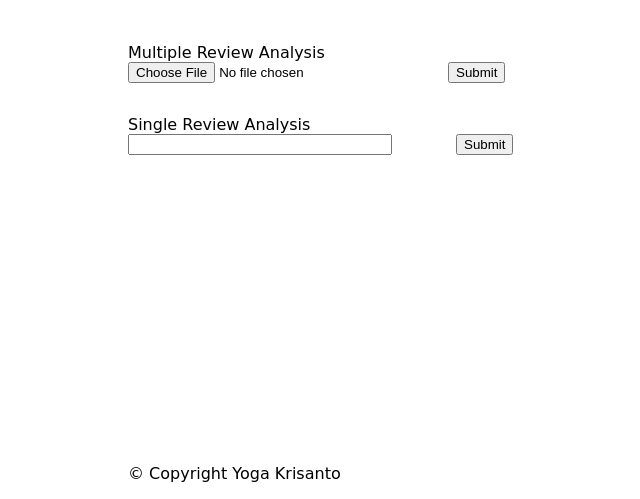
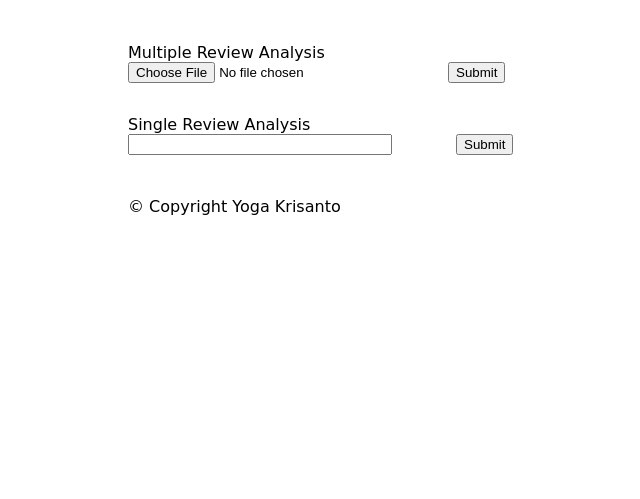
Before and after one commit to ayogaks/SentimentProgram, a PHP site: template app/view/pages/indexview.php in a window 1280 px wide. Shown: the part 301-800 px from the top of the page, without its empty margins (256-896 px from the left). Run offline with PHP 8.4, Linux system fonts and the light colour scheme; the template is opened without the code that fills it, so the values that code supplies are empty; some libraries are stand-ins or nearby versions.

Commit message:
[EDIT] Perbaikan bagian footer tabrakan

```diff
--- a/app/view/layout/header.php
+++ b/app/view/layout/header.php
@@ -94,8 +94,9 @@
         }
 
         footer {
-            position: absolute;
+            position: static;
             display: flex;
+            margin-top: 5%;
             bottom: 0px;
         }
     </style>
```
